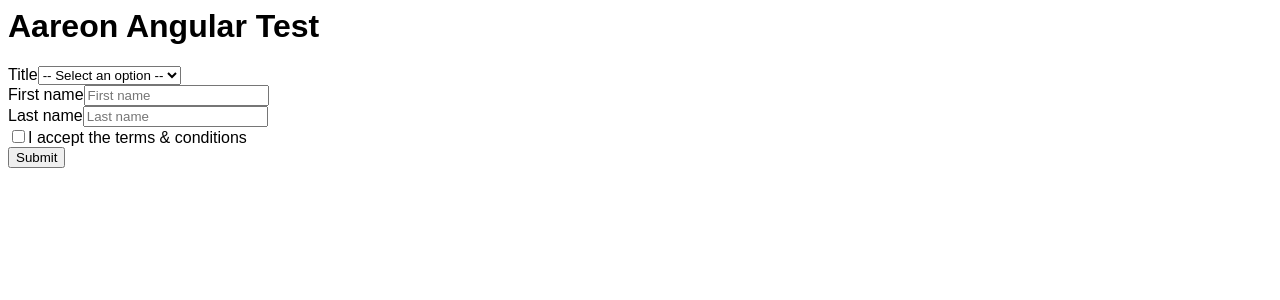
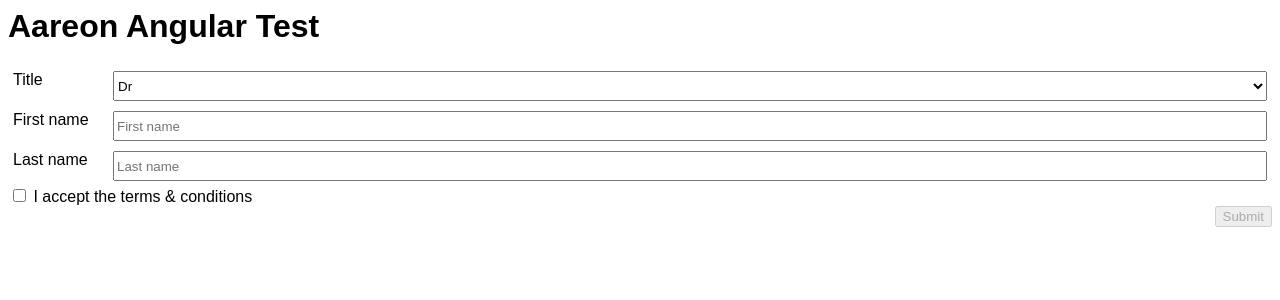
Before and after one commit to gabrielguerrero/angular-ivy-a9cbb3, an Angular app: page / in a window 1280 px wide. Shown: the top 300 px of the page. Built offline with nearby package versions, Linux system fonts and the light colour scheme.

Commit message:
5 files modified, 1 added

```diff
--- /dev/null
+++ b/src/app/has-error.directive.ts
@@ -0,0 +1,16 @@
+import { Directive, HostBinding, ViewChild, OnChanges } from '@angular/core';
+import { FormGroupDirective, NgControl } from '@angular/forms';
+
+@Directive({ selector: '[has-error]' })
+export class HasErrorDirective implements OnChanges {
+  @HostBinding('class.has-error') hasError = false;
+
+  @ViewChild(NgControl) control;
+
+  constructor(private form: FormGroupDirective) {}
+
+  ngOnChanges() {
+    this.hasError =
+      this.form.submitted || (this.control.touch && this.control.dirty);
+  }
+}
--- a/src/app/simple-form.component.css
+++ b/src/app/simple-form.component.css
@@ -0,0 +1,38 @@
+.form {
+  display: flex;
+  flex-direction: column;
+}
+.form > .control {
+  display: flex;
+  flex-direction: row;
+  height: 30px;
+  padding: 5px;
+}
+.control > label {
+  flex: 0 0 100px;
+}
+.control > *:not(label) {
+  flex: 1 1 200px;
+  /* border: 1px solid red; */
+}
+.actions {
+  display: flex;
+  flex-direction: row-reverse;
+}
+.margin-left {
+  margin-left: 5px;
+}
+.error {
+  display: none;
+  color: red;
+}
+.ng-submitted .error,
+.ng-touched + .error,
+.ng-dirty + .error {
+  display: inline;
+}
+/* @media only screen and (max-width: 600px) {
+  .form > .control {
+    flex-direction: column;
+  }
+} */
--- a/src/app/simple-form.component.html
+++ b/src/app/simple-form.component.html
@@ -1,29 +1,32 @@
 <h1>Aareon Angular Test</h1>
 <form>
-  <div>
-    <div>
+  <div class="form" [formGroup]="form">
+    <div class="control">
       <label>Title</label>
-      <select>
+      <select formControlName="title">
         <option value="">-- Select an option --</option>
+        <option *ngFor="let title of titles$ | async" [value]="title.name">{{title.name}}</option>
         <!-- TODO: add titles to dropdown -->
       </select>
     </div>
-    <div>
+    <div class="control">
       <label>First name</label>
-      <input type="text" placeholder="First name"/>
+      <input formControlName="firstName" type="text" placeholder="First name"/>
     </div>
-    <div>
+    <div class="control">
       <label>Last name</label>
-      <input type="text" placeholder="Last name"/>
+      <input formControlName="lastName" type="text" placeholder="Last name"/>
     </div>
     <!-- TODO: add error message -->
-    <span></span>
+    <span class="error" *ngIf="form.controls.lastName.errors?.required">
+      *Last name is mandatory
+    </span>
     <div>
-      <input type="checkbox"/>
-      <label>I accept the terms & conditions</label>
+      <input class="margin-left" id="check" type="checkbox" formControlName="acceptTerms"/>
+      <label for="check"> I accept the terms & conditions</label>
     </div>
-    <div>
-      <button>Submit</button>
+    <div class="actions">
+      <button [disabled]="!form.controls.acceptTerms.value" (click)="submit()">Submit</button>
     </div>
   </div>
 </form>
--- a/src/app/simple-form.component.ts
+++ b/src/app/simple-form.component.ts
@@ -1,8 +1,46 @@
-import { Component } from '@angular/core';
+import { ChangeDetectionStrategy, Component, OnInit } from '@angular/core';
+import { FormBuilder, FormGroup, Validators } from '@angular/forms';
+import { first, map } from 'rxjs/operators';
+import { TitleService } from './title.service';
 
 @Component({
   selector: 'simple-form',
   templateUrl: './simple-form.component.html',
-  styleUrls: ['./simple-form.component.css']
+  styleUrls: ['./simple-form.component.css'],
+  changeDetection: ChangeDetectionStrategy.OnPush
 })
-export class SimpleFormComponent {}
+export class SimpleFormComponent implements OnInit{
+  titles$ = this.titleService
+    .getTitles()
+    .pipe(
+      map(titles =>
+        titles
+          .filter(t => t.name !== '!')
+          .sort((a, b) => a.name.toLowerCase().localeCompare(b.name.toLowerCase()))
+      )
+    );
+
+  form: FormGroup;
+
+  constructor(private fb: FormBuilder, private titleService: TitleService) {}
+
+  ngOnInit(){
+    let defaultTitle: string = undefined;
+    this.titleService.getTitles()
+          .pipe(
+            map( titles => titles.find(t => t.isDefault)?.name),
+            first())
+        .subscribe((t) => defaultTitle = t);
+
+    this.form = this.fb.group({
+      title: [defaultTitle],
+      firstName: [],
+      lastName: ['', Validators.required],
+      acceptTerms: []
+    });
+  }
+
+  submit() {
+    console.log(this.form.value);
+  }
+}
--- a/src/app/title.service.ts
+++ b/src/app/title.service.ts
@@ -1,6 +1,8 @@
+import { Injectable } from '@angular/core';
 import { Observable, of } from 'rxjs';
 import { Title } from './title.model';
 
+@Injectable({ providedIn: 'root' })
 export class TitleService {
   getTitles(): Observable<Title[]> {
     // assume this data is coming from a backend data source and cannot be changed
```
Also changed, not shown: src/app/app.module.ts (+5 -4 lines).
